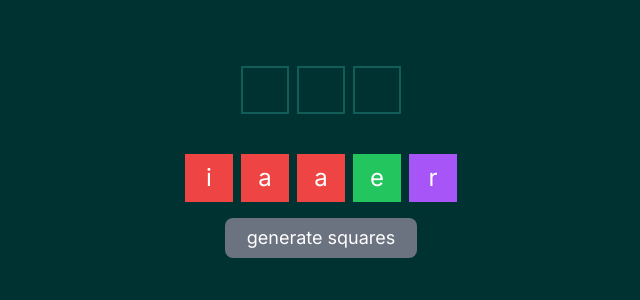
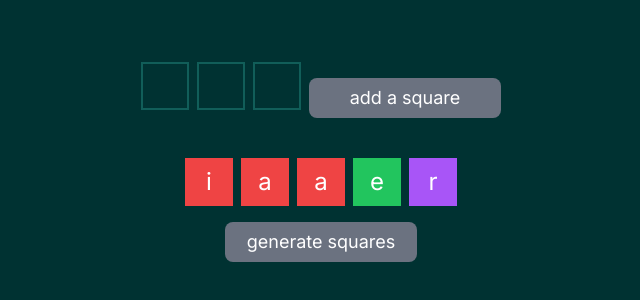
Before and after one commit to continentaldivide/squares, a Next.js app: page / in a window 1280 px wide. Shown: the part 238-538 px from the top of the page, without its empty margins (319-959 px from the left). Built offline with nearby package versions, Linux system fonts and the light colour scheme.

Commit message:
Add reducer for state changes

```diff
--- a/app/_components/WordBlock.tsx
+++ b/app/_components/WordBlock.tsx
@@ -2,9 +2,9 @@ import { useGameStateContext } from '../_context/GameStateContext';
 
 export default function WordBlock() {
   const spaces = [];
-  const { wordBlockLength } = useGameStateContext();
+  const [gameState, gameStateDispatch] = useGameStateContext();
 
-  for (let i = 0; i < wordBlockLength; i++) {
+  for (let i = 0; i < gameState.wordBlockLength; i++) {
     const space = (
       <div
         className="size-12 border-2 border-teal-800"
@@ -13,6 +13,17 @@ export default function WordBlock() {
     );
     spaces.push(space);
   }
+  console.log(gameState);
 
-  return <div className="flex gap-2 min-h-12 mb-10">{spaces}</div>;
+  return (
+    <div className="flex gap-2 min-h-12 mb-10">
+      {spaces}
+      <button
+        className="w-48 h-10 text-lg rounded-lg bg-gray-500 hover:bg-gray-600 active:bg-gray-700 mt-4"
+        onClick={() => gameStateDispatch({ type: 'increase word block' })}
+      >
+        add a square
+      </button>
+    </div>
+  );
 }
--- a/app/_context/GameStateContext.tsx
+++ b/app/_context/GameStateContext.tsx
@@ -1,23 +1,31 @@
-import { createContext, useContext, ReactNode } from 'react';
+import { createContext, useContext, useReducer, ReactNode } from 'react';
 import GameStateType from '../_interfaces/GameState.interface';
 
-const GameStateContext = createContext<GameStateType>({
-  selectedSquares: [],
-  wordBlockLength: 3,
-});
+const GameStateContext = createContext<any>(null);
+
+const gameStateReducer = (state: GameStateType, action: any) => {
+  switch (action.type) {
+    case 'increase word block':
+      return {
+        ...state,
+        wordBlockLength: state.wordBlockLength + 1,
+      };
+    default:
+      return state;
+  }
+};
 
 export function GameStateContextProvider({
   children,
 }: {
   children: ReactNode;
 }) {
+  const [gameState, gameStateDispatch] = useReducer(gameStateReducer, {
+    selectedSquares: [],
+    wordBlockLength: 3,
+  });
   return (
-    <GameStateContext.Provider
-      value={{
-        selectedSquares: [],
-        wordBlockLength: 3,
-      }}
-    >
+    <GameStateContext.Provider value={[gameState, gameStateDispatch]}>
       {children}
     </GameStateContext.Provider>
   );
```
